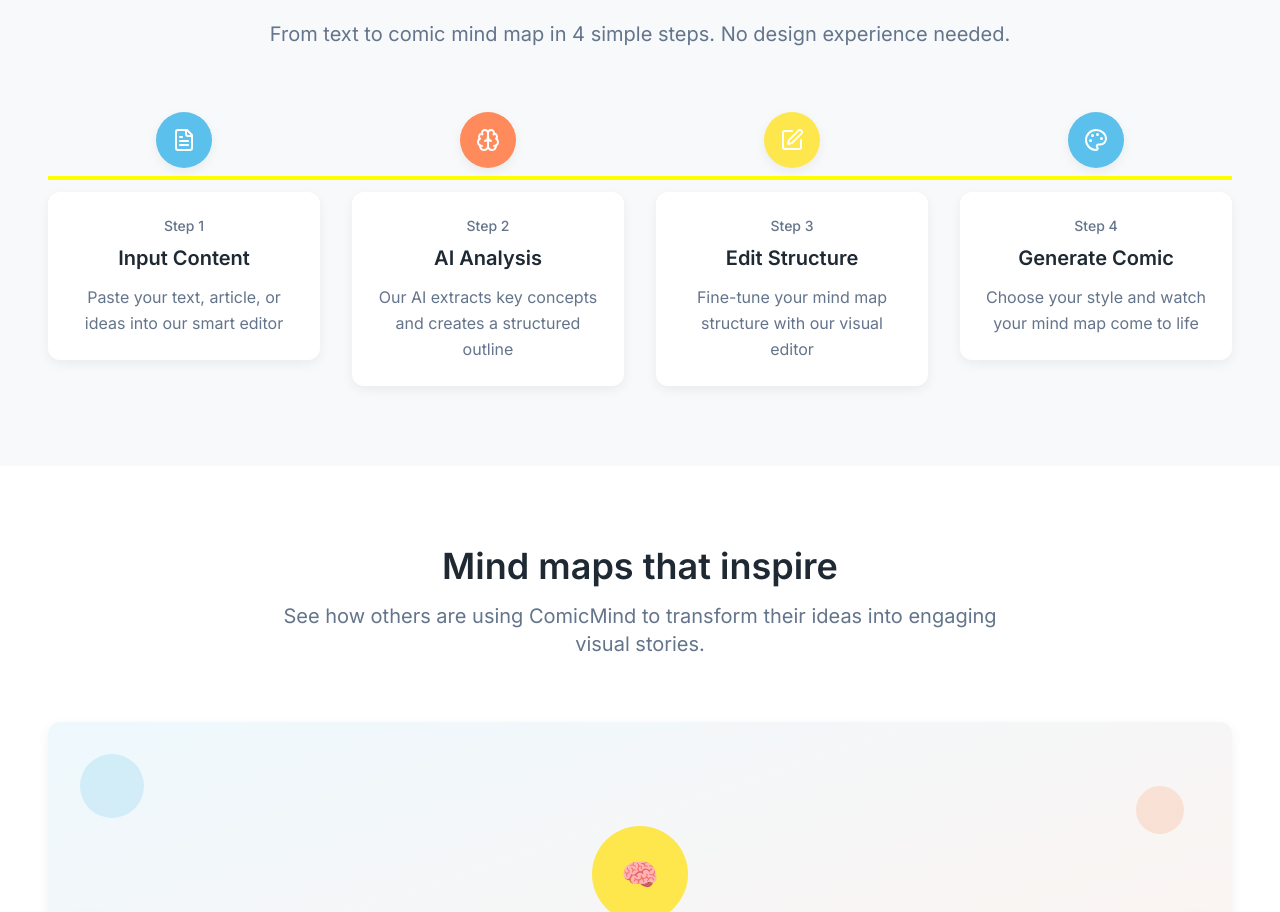
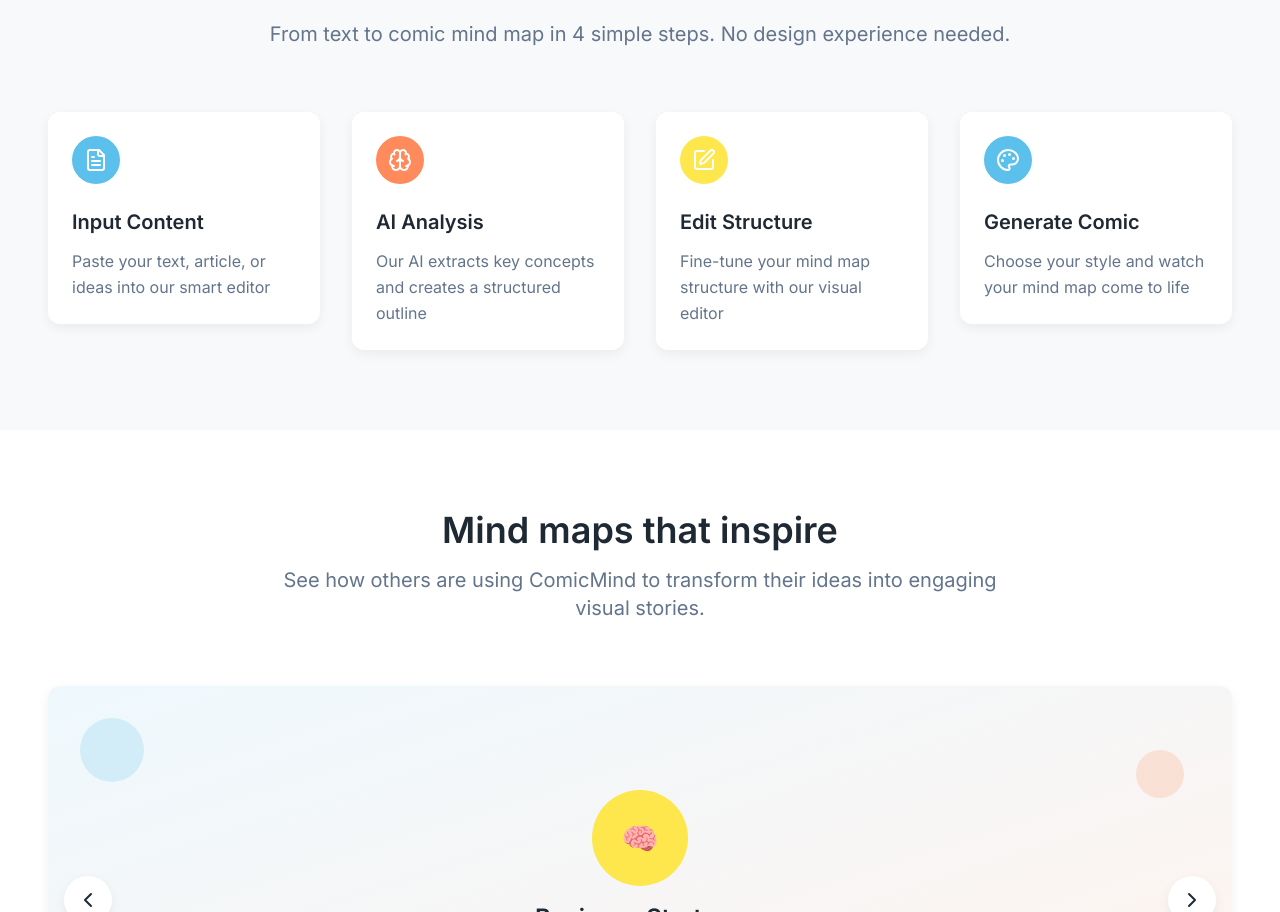
Before and after one commit to Hemajun2018/comicmind2, a Next.js app: page / in a window 1280 px wide. Shown: the part 1568-2480 px from the top of the page. Built offline with nearby package versions, Linux system fonts and the light colour scheme.

Commit message:
Fix ProcessTimeline to Match Reference Design

```diff
--- a/components/home/ProcessTimeline.tsx
+++ b/components/home/ProcessTimeline.tsx
@@ -44,25 +44,20 @@ export function ProcessTimeline() {
           </p>
         </div>
 
-        <div className="relative">
-          {/* Timeline line */}
-          <div className="hidden lg:block absolute top-16 left-0 right-0 h-1 bg-border"></div>
-
         <div className="grid grid-cols-1 md:grid-cols-2 lg:grid-cols-4 gap-8">
           {steps.map((step, index) => {
             const Icon = step.icon;
             return (
-                <div key={index} className="relative flex flex-col items-center">
-                  {/* Icon positioned above card */}
-                  <div className={`${step.bgColor} rounded-full p-4 shadow-soft mb-6 relative z-10`}>
+              <div key={index} className="relative">
+                {/* Card with icon embedded in top-left */}
+                <div className="bg-neutral-card rounded-xl p-6 shadow-soft relative">
+                  {/* Icon in top-left corner */}
+                  <div className={`${step.bgColor} rounded-full p-3 w-fit mb-6`}>
                     <Icon className="w-6 h-6 text-white" />
                   </div>
 
-                  {/* Card */}
-                  <div className="bg-neutral-card rounded-xl p-6 shadow-soft w-full text-center">
-                    <div className="text-sm font-medium text-text-muted mb-2">
-                      Step {index + 1}
-                    </div>
+                  {/* Content */}
+                  <div>
                     <h3 className="text-xl font-semibold text-text mb-3">
                       {step.title}
                     </h3>
@@ -71,9 +66,9 @@ export function ProcessTimeline() {
                     </p>
                   </div>
                 </div>
+              </div>
             );
           })}
-          </div>
         </div>
       </div>
     </section>
```
Lines whose indentation alone changed are shown as unchanged.
